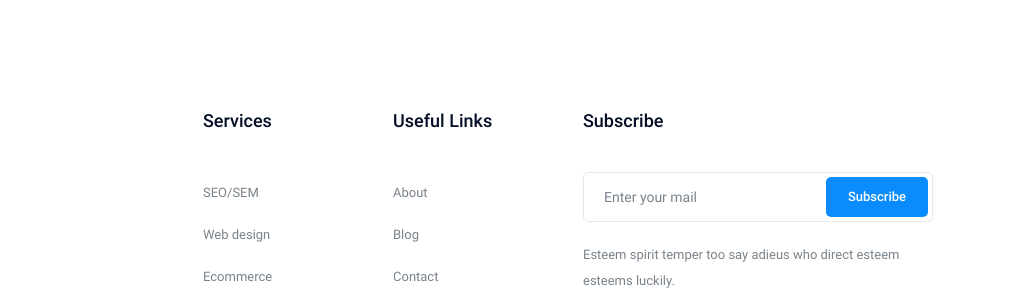
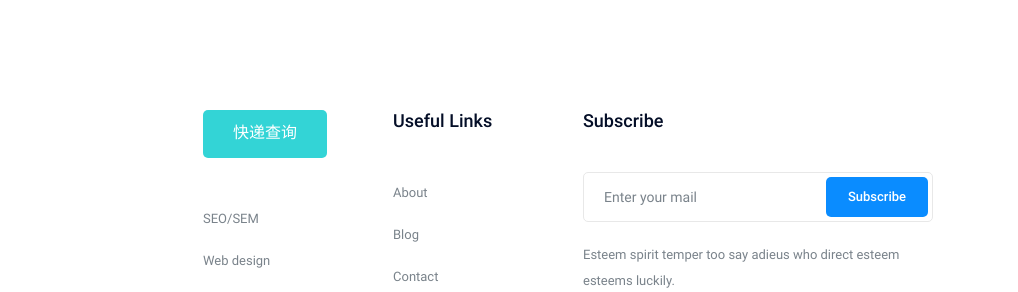
Before and after one commit to XXGYC/xiaoxu.github.io, a plain HTML site: page index.html in a window 1280 px wide. Shown: the part 5346-5638 px from the top of the page, 262-1280 px from the left. Drawn offline with Linux system fonts and the light colour scheme.

Commit message:
Update index.html

```diff
--- a/index.html
+++ b/index.html
@@ -540,7 +540,7 @@
                     <div class="col-xl-2 col-md-6 col-lg-3">
                         <div class="footer_widget wow fadeInUp" data-wow-duration="1.1s" data-wow-delay=".4s">
                             <h3 class="footer_title">
-                                Services
+                                <a href="https://www.ickd.cn/" class="boxed-btn3">快递查询</a>
                             </h3>
                             <ul>
                                 <li><a href="#">SEO/SEM </a></li>
```
